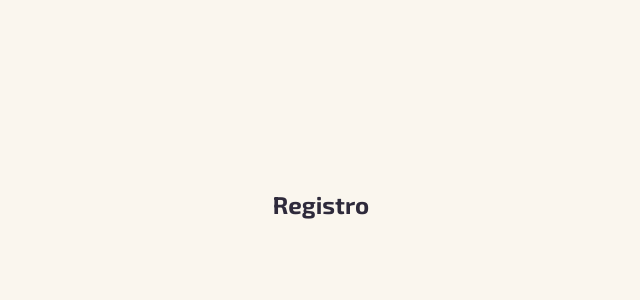
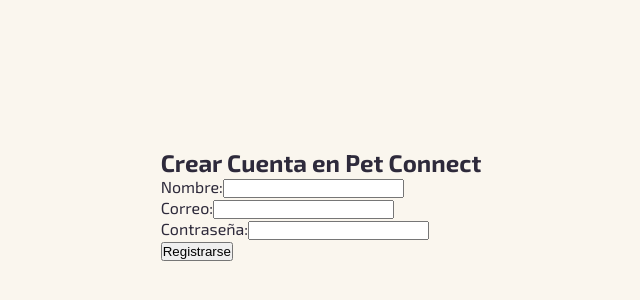
Before and after one commit to ids-fciencias-7009-2026-2/GitPurr-pet-connect-frontend, a React (Vite) app: page /register in a window 1280 px wide. Shown: the part 196-496 px from the top of the page, without its empty margins (319-959 px from the left). Built offline with nearby package versions, Linux system fonts and the light colour scheme.

Commit message:
feat: formulario de registro terminado y conectado con Axios

```diff
--- a/src/paginas/Register.jsx
+++ b/src/paginas/Register.jsx
@@ -1,9 +1,60 @@
-function Register() {
-    return(
-        <div className="pagina-registro">
-            <h2>Registro</h2>
+import { useState } from 'react';
+import axios from 'axios';
+import { useNavigate } from 'react-router-dom';
+
+const Register = () => {
+  const [nombre, setNombre] = useState('');
+  const [correo, setCorreo] = useState('');
+  const [password, setPassword] = useState('');
+  const [mensaje, setMensaje] = useState('');
+
+  const navigate = useNavigate();
+
+  const handleSubmit = async (e) => {
+    e.preventDefault();
+    setMensaje('');
+
+    try {
+      // Petición al backend en Kotlin con la ruta y variable correctas
+      const response = await axios.post('http://localhost:8080/usuarios/register', {
+        nombre: nombre,
+        email: correo, // Aquí mandamos el correo con la clave "email" que espera el backend
+        password: password
+      });
+
+      if (response.status === 200 || response.status === 201) {
+        setMensaje('¡Registro exitoso! Redirigiendo al login...');
+        setTimeout(() => {
+          navigate('/login');
+        }, 2000);
+      }
+    } catch (error) {
+      setMensaje('Error al registrar usuario. Verifica los datos.');
+      console.error("Error en Axios:", error);
+    }
+  };
+
+  return (
+    <div className="register-container">
+      <h2>Crear Cuenta en Pet Connect</h2>
+      <form onSubmit={handleSubmit}>
+        <div>
+          <label>Nombre:</label>
+          <input type="text" value={nombre} onChange={(e) => setNombre(e.target.value)} required />
         </div>
-    )
-}
+        <div>
+          <label>Correo:</label>
+          <input type="email" value={correo} onChange={(e) => setCorreo(e.target.value)} required />
+        </div>
+        <div>
+          <label>Contraseña:</label>
+          <input type="password" value={password} onChange={(e) => setPassword(e.target.value)} required />
+        </div>
+        <button type="submit">Registrarse</button>
+      </form>
+      {mensaje && <p>{mensaje}</p>}
+    </div>
+  );
+}; // <--- ¡ESTA es la llave y punto y coma que te faltaba!
 
-export default Register
+export default Register;
```
Also changed, not shown: 1 other file (tests, documents, lock files or other folders).
